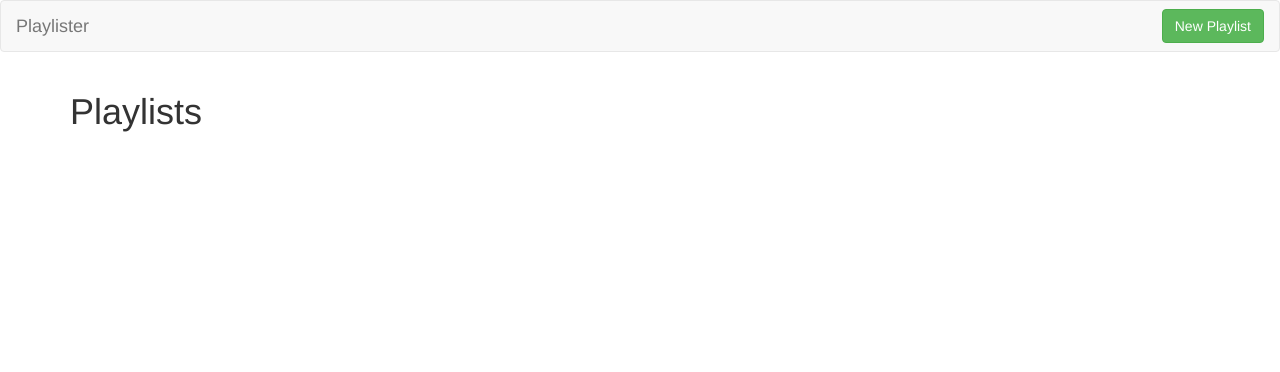
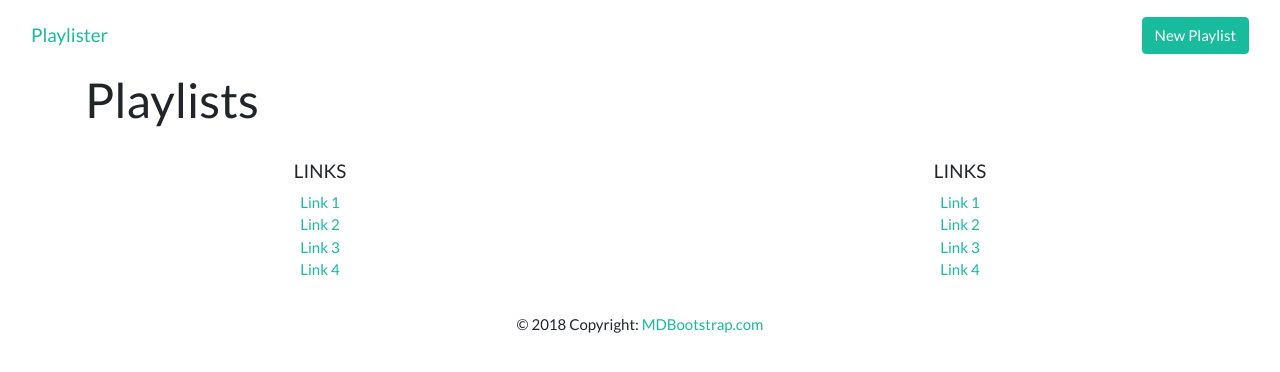
Before and after one commit to APNovichkov/playlister, a Flask app: page / in a window 1280 px wide. Shown: the top 372 px of the page. Run offline with Flask 2, Linux system fonts and the light colour scheme; data that the repository does not hold is empty; some libraries are stand-ins or nearby versions.

Commit message:
[addition] Created footer, timestamps and bootstrap theme

```diff
--- a/app.py
+++ b/app.py
@@ -2,6 +2,7 @@ from flask import Flask, render_template, request, redirect, url_for
 from pymongo import MongoClient
 from bson.objectid import ObjectId
 import os
+from datetime import datetime
 
 
 host = os.environ.get('MONGODB_URI', 'mongodb://localhost:27017/Playlister')
@@ -53,6 +54,12 @@ def playlists_show(playlist_id):
         playlist=playlist
     )
 
+@app.route('/playlists/comments/<comment_id>', methods=['POST'])
+def comments_delete(comment_id):
+    """Action to delete a comment."""
+    comment = comments.find_one({'_id': ObjectId(comment_id)})
+    comments.delete_one({'_id': ObjectId(comment_id)})
+    return redirect(url_for('playlists_show', playlist_id=comment.get('playlist_id')))
 
 # For updating playlist
 @app.route('/playlists/<playlist_id>', methods=['POST'])
@@ -91,7 +98,8 @@ def playlists_submit():
         'title': request.form.get('title'),
         'description': request.form.get('description'),
         'videos': request.form.get('videos').split(),
-        'rating': request.form.get('rating')
+        'rating': request.form.get('rating'),
+        'created_at': datetime.now()
     }
 
     playlist_id = playlists.insert_one(playlist).inserted_id
--- a/templates/base.html
+++ b/templates/base.html
@@ -4,7 +4,7 @@
 <head>
     <meta charset='utf-8'>
     <title>Playlister</title>
-    <link rel='stylesheet' href='https://maxcdn.bootstrapcdn.com/bootstrap/3.3.7/css/bootstrap.min.css'>
+    <link rel='stylesheet' href='https://bootswatch.com/4/flatly/bootstrap.min.css'>
 </head>
 </head>
 <body>
@@ -15,4 +15,33 @@
 
     <script src='https://maxcdn.bootstrapcdn.com/bootstrap/3.3.7/js/bootstrap.min.js'></script>
 </body>
+
+<footer class='page-footer font-small blue pt-4'>
+    <div class='container-fluid text-center'>
+         <div class='row'>
+         <hr class='clearfix w-100 d-md-none pb-3'>
+         <div class='col-md-6 mb-md-0 mb-3'>
+             <h5 class='text-uppercase'>Links</h5>
+             <ul class='list-unstyled'>
+                 <li><a href='#!'>Link 1</a></li>
+                 <li><a href='#!'>Link 2</a></li>
+                 <li><a href='#!'>Link 3</a></li>
+                 <li><a href='#!'>Link 4</a></li>
+             </ul>
+         </div>
+         <div class='col-md-6 mb-md-0 mb-3'>
+             <h5 class='text-uppercase'>Links</h5>
+             <ul class='list-unstyled'>
+                 <li><a href='#!'>Link 1</a></li>
+                 <li><a href='#!'>Link 2</a></li>
+                 <li><a href='#!'>Link 3</a></li>
+                 <li><a href='#!'>Link 4</a></li>
+             </ul>
+         </div>
+         </div>
+    </div>
+    <div class='footer-copyright text-center py-3'>© 2018 Copyright:
+       <a href='https://mdbootstrap.com/education/bootstrap/'> MDBootstrap.com</a>
+    </div>
+</footer>
 </html>
--- a/templates/partials/comment.html
+++ b/templates/partials/comment.html
@@ -3,4 +3,8 @@
         <h4 class='card-title'>{{ comment.title }}</h4>
         <p class='card-text'>{{ comment.content }}</p>
     </div>
+
+    <p><form method='POST' action='/playlists/comments/{{ comment._id }}'>
+        <button class='btn btn-link' type='submit'>Delete</button>
+    </form></p>
 </div>
--- a/templates/playlists_show.html
+++ b/templates/playlists_show.html
@@ -5,6 +5,10 @@
 <div class='row'>
     <div class='col-sm-6 col-sm-offset-3'>
         <h1>{{ playlist.title }}</h1>
+        {% if playlist.created_at %}
+            <p class='text-muted'>Created on {{ playlist.created_at.strftime('%A, %d %B, %Y') }}
+            at {{ playlist.created_at.strftime('%I:%M %p') }}</p>
+        {% endif %}
         <h3>{{ playlist.description }}</h3>
         <h4>Rating: {{ playlist.rating }} </h4>
         {% for video in playlist.videos %}
```
